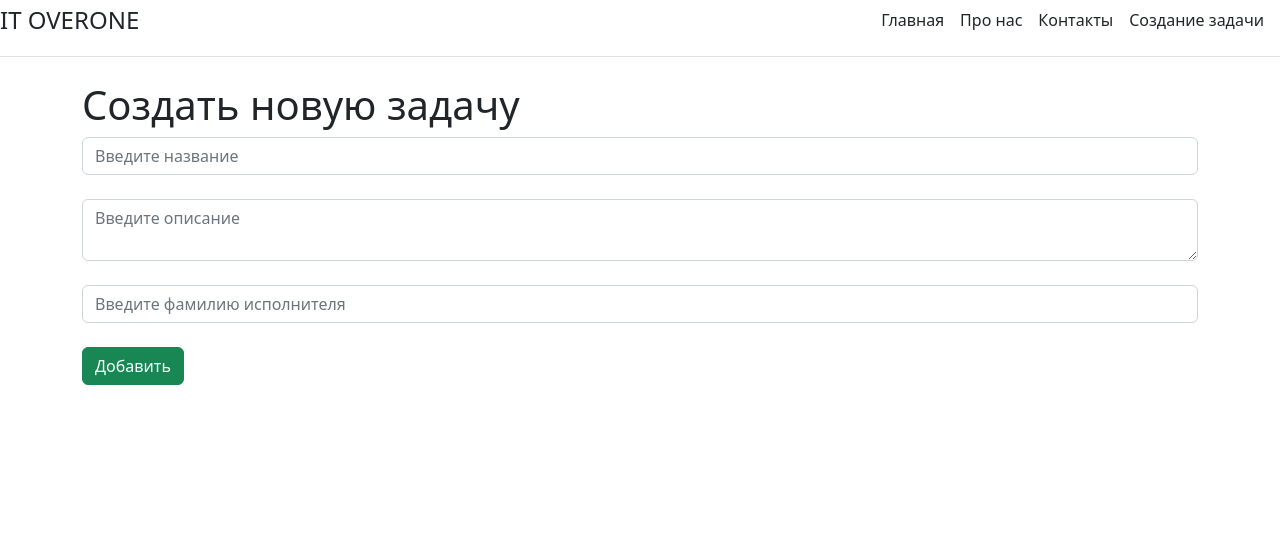
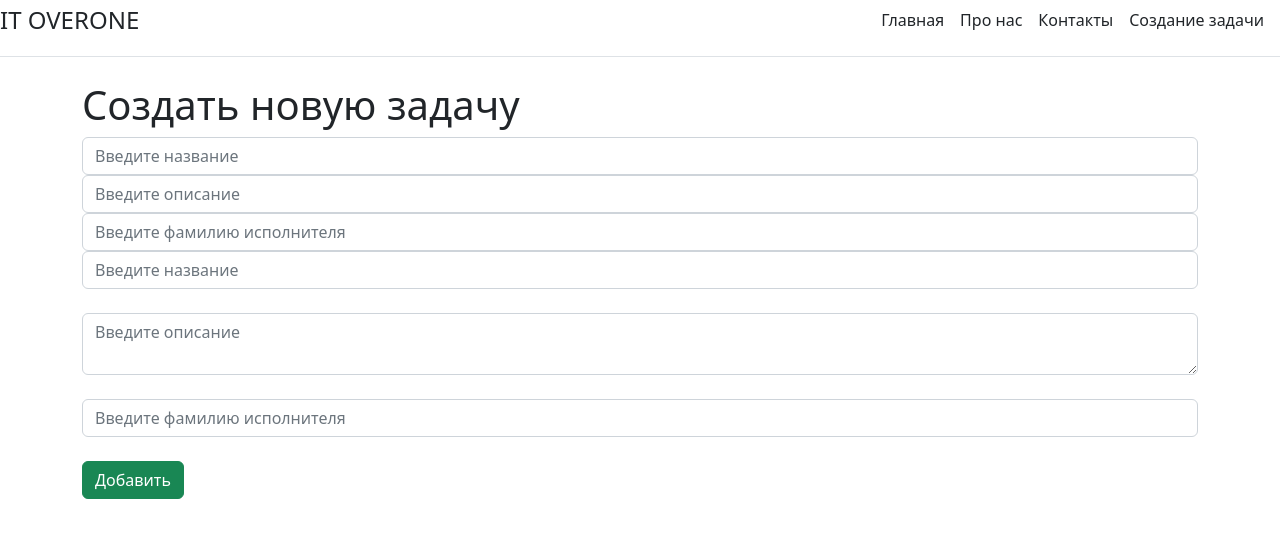
Before and after one commit to TatOver/Vebsite1, a Django app: template vebsite1/main/templates/main/create.html in a window 1280 px wide. Shown: the top 538 px of the page. Run offline with Django 4.2, Linux system fonts and the light colour scheme; the template is opened without the code that fills it: values that come from a table or form of the project are taken from there, others are empty.

Commit message:
add fields in  form

```diff
--- a/vebsite1/main/forms.py
+++ b/vebsite1/main/forms.py
@@ -1,7 +1,11 @@
 from .models import Task
-from django.forms import ModelForm
+from django.forms import ModelForm, widgets, TextInput
 
 class TaskForm(ModelForm):
     class Meta:
         model = Task
         fields = ["title","task","surname"]
+        widgets = {"title": TextInput(attrs={'class': 'form-control','placeholder': 'Введите название'}),
+                   "task": TextInput(attrs={'class': 'form-control','placeholder': 'Введите описание'}),
+                   "surname": TextInput(attrs={'class': 'form-control','placeholder': 'Введите фамилию исполнителя'}),
+                   }
--- a/vebsite1/main/templates/main/create.html
+++ b/vebsite1/main/templates/main/create.html
@@ -8,6 +8,9 @@
  <h1>Создать новую задачу</h1>
     <form method="post">
         {% csrf_token %}
+        {{ form.title }}
+        {{ form.task }}
+        {{ form.surname }}
         <input type="text" placeholder="Введите название" class="form-control"><br>
         <textarea type="text" placeholder="Введите описание" class="form-control"></textarea><br>
         <input type="text" placeholder="Введите фамилию исполнителя" class="form-control"><br>
```
